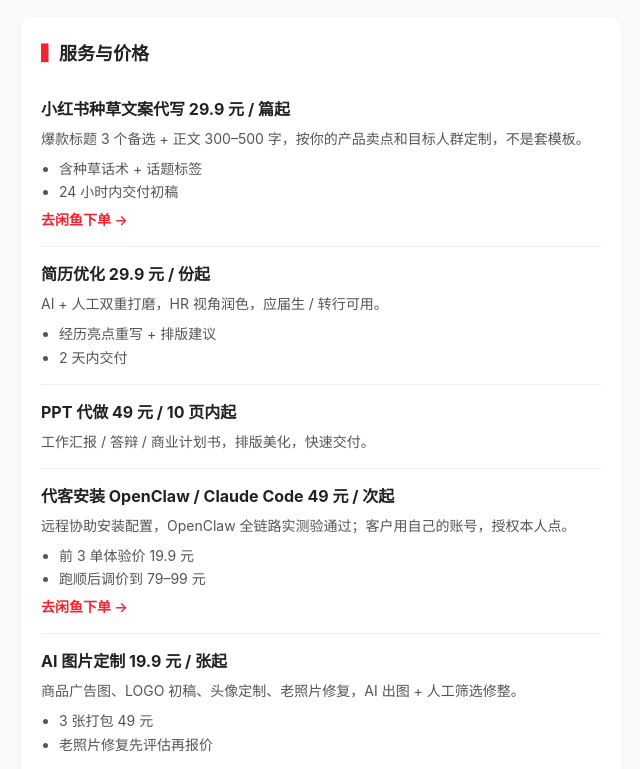
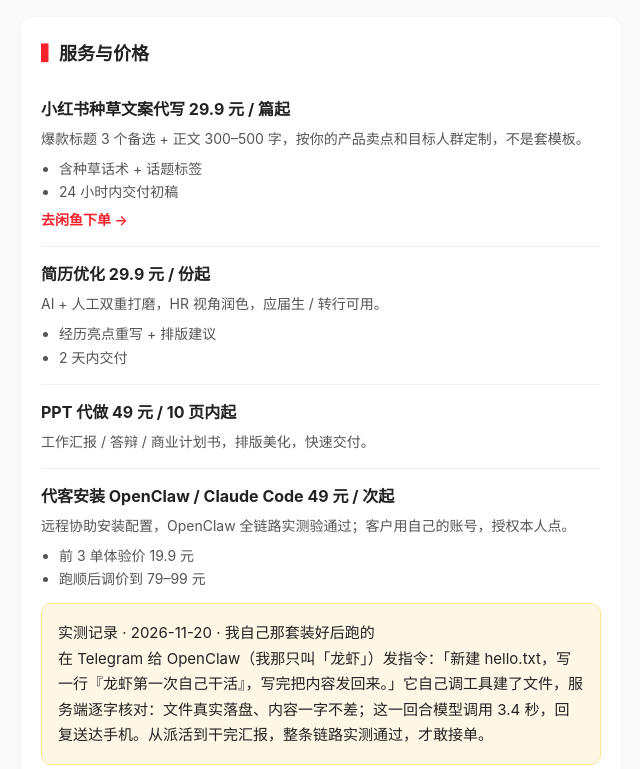
Before and after one commit to qqfane/yam-showcase, a plain HTML site: page index.html in a window 1280 px wide. Shown: the part 177-946 px from the top of the page, without its empty margins (319-959 px from the left). Drawn offline with Linux system fonts and the light colour scheme.

Commit message:
Add OpenClaw real-test showcase block (2026-11-20 verified run)

```diff
--- a/index.html
+++ b/index.html
@@ -73,6 +73,10 @@ footer { text-align: center; color: #aaa; font-size: 12px; margin-top: 28px;}
 <li>前 3 单体验价 19.9 元</li>
 <li>跑顺后调价到 79–99 元</li>
 </ul>
+<div class="sample" style="margin-top:12px;">
+<div class="tag">实测记录 · 2026-11-20 · 我自己那套装好后跑的</div>
+在 Telegram 给 OpenClaw（我那只叫「龙虾」）发指令：「新建 hello.txt，写一行『龙虾第一次自己干活』，写完把内容发回来。」它自己调工具建了文件，服务端逐字核对：文件真实落盘、内容一字不差；这一回合模型调用 3.4 秒，回复送达手机。从派活到干完汇报，整条链路实测通过，才敢接单。
+</div>
 <p class="order"><a href="https://m.tb.cn/h.jNILkid?tk=BLAT66cXpn5" target="_blank" rel="noopener">去闲鱼下单 →</a></p>
 </div>
 <div class="service">
```
